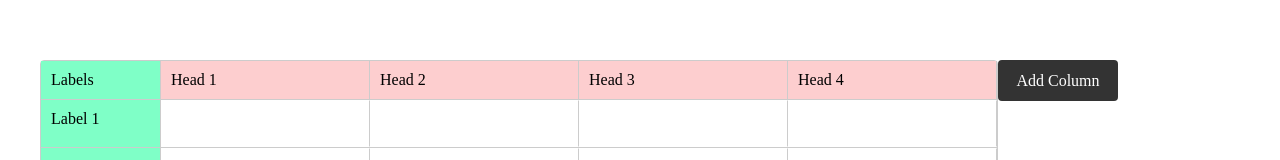
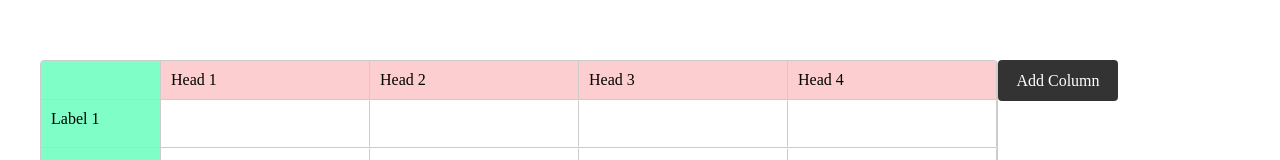
Before and after one commit to kunalraj-313/animaker-test, a React (Vite) app: page / in a window 1280 px wide. Shown: the part 224-384 px from the top of the page. Built offline with nearby package versions, Linux system fonts and the light colour scheme.

Commit message:
matched ui with doc

```diff
--- a/src/components/TableHeader.jsx
+++ b/src/components/TableHeader.jsx
@@ -1,7 +1,7 @@
 function TableHeader({ headers }) {
   return (
     <div className="table-header">
-      <div className="label-cell">Labels</div>
+      <div className="label-cell"></div>
       {headers.map((header, index) => (
         <div key={index} className="header-cell">
           {header}
```
